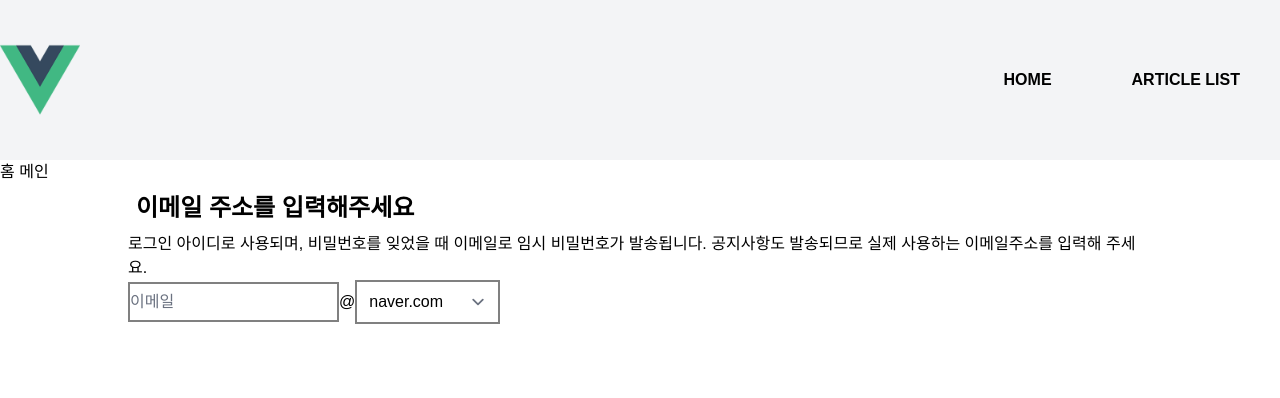
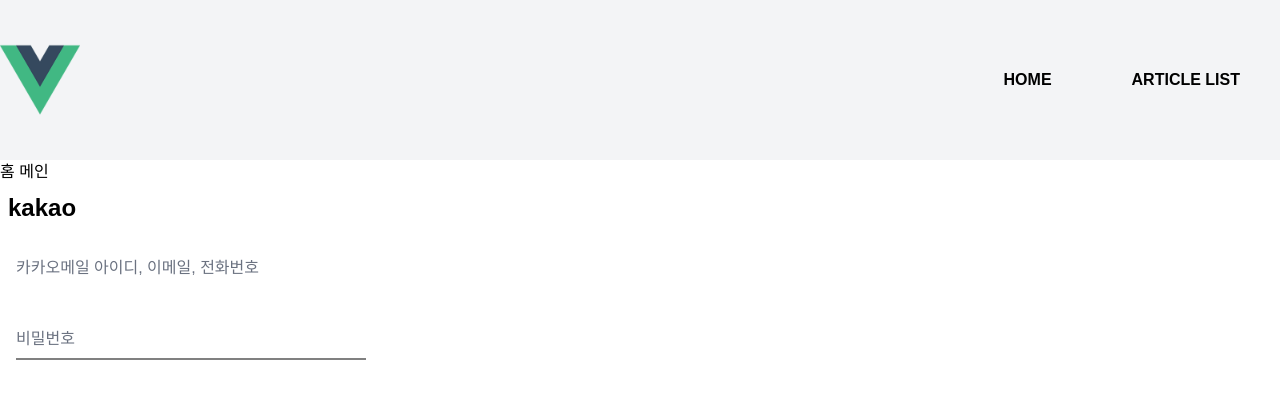
Before and after one commit to Dong1414/vue3-exam, a Vue app: page / in a window 1280 px wide. Shown: the top 398 px of the page. Built offline with nearby package versions, Linux system fonts and the light colour scheme; a web font is replaced by a local one.

Commit message:
로그인폼 작성중 보더 에러 수정 중

```diff
--- a/src/App.vue
+++ b/src/App.vue
@@ -70,6 +70,16 @@
   color:inherit;
   text-decoration:none;
 }
+select,input,textarea:focus {
+        outline:0 !important;
+}
+
+input,textarea:focus {
+
+        outline: none !important;
+
+}
+-webkit-tap-highlight-color : transparent;
 
 /* 라이브러리 */
 .con {
@@ -84,7 +94,6 @@
 .color-white {
   color:white;
 }
-
 /* 커스텀 */
 .con-min-width {
   min-width:1024px;
--- a/src/pages/ArticleListPage.vue
+++ b/src/pages/ArticleListPage.vue
@@ -5,6 +5,7 @@
       <form v-on:submit.prevent="checkAndWriteArticle">
         <FormRow title="제목">
           <input ref="newArticleTitleElRef" class="form-row-input" type="text" placeholder="제목을 입력해주세요.">
+
         </FormRow>
         <FormRow title="내용">
           <textarea ref="newArticleBodyElRef" class="form-row-input" placeholder="내용을 입력해주세요."></textarea>
--- a/src/pages/HomeMainPage.vue
+++ b/src/pages/HomeMainPage.vue
@@ -1,29 +1,15 @@
 <template>
     <TitleBar>홈 메인</TitleBar>
      <section class="con">
-    <div class="con-min-width text-2xl font-bold m-2">이메일 주소를 입력해주세요</div>
-    <span>로그인 아이디로 사용되며, 비밀번호를 잊었을 때 이메일로 임시 비밀번호가 발송됩니다. 공지사항도 발송되므로 실제 사용하는 이메일주소를 입력해 주세요.</span>
+    <div class="con-min-width text-2xl font-bold m-2">kakao</div>
 
-    <div class="flex-1">
-      <span>
-        <input class="h-10 email-box" placeholder="이메일">
-      </span>
-         <span>@</span>
-      <span>
-       <select class="email-box">
-          <option value disabled>선택해주세요</option>
-          <option value="naver.com">naver.com</option>
-          <option value="hanmail.net">hanmail.net</option>
-          <option value="daum.net">daum.net</option>
-          <option value="gmail.com">gmail.com</option>
-          <option value="nate.com">nate.com</option>
-          <option value="hotmail.com">hotmail.com</option>
-          <option value="outlook.com">outlook.com</option>
-          <option value="icloud.com">icloud.com</option>
-          <option value="_manual">직접입력</option>
-        </select>
-      </span>
-    </div>
+
+      <div>
+        <input class="h-10 m-4 loginId" placeholder="카카오메일 아이디, 이메일, 전화번호">
+      </div>
+      <div>
+        <input class="h-10 m-4 loginPw" type="password" placeholder="비밀번호">
+      </div>
     </section>
 </template>
 
@@ -39,7 +25,21 @@
 </script>
 
 <style scoped>
-  .email-box{
-    border:solid 2px gray;
+  .loginId{
+    border-bottom:solid 2px gray;
+    width:350px;
   }
+  input[type="password"]{
+    border:transparent;
+  }
+  .loginPw{
+    border-bottom:solid 2px gray !important;
+    padding-left: 0;
+    width:350px;
+  }
+  input{
+    border: none !important;
+    outline: none !important;
+  }
+
 </style>
```
